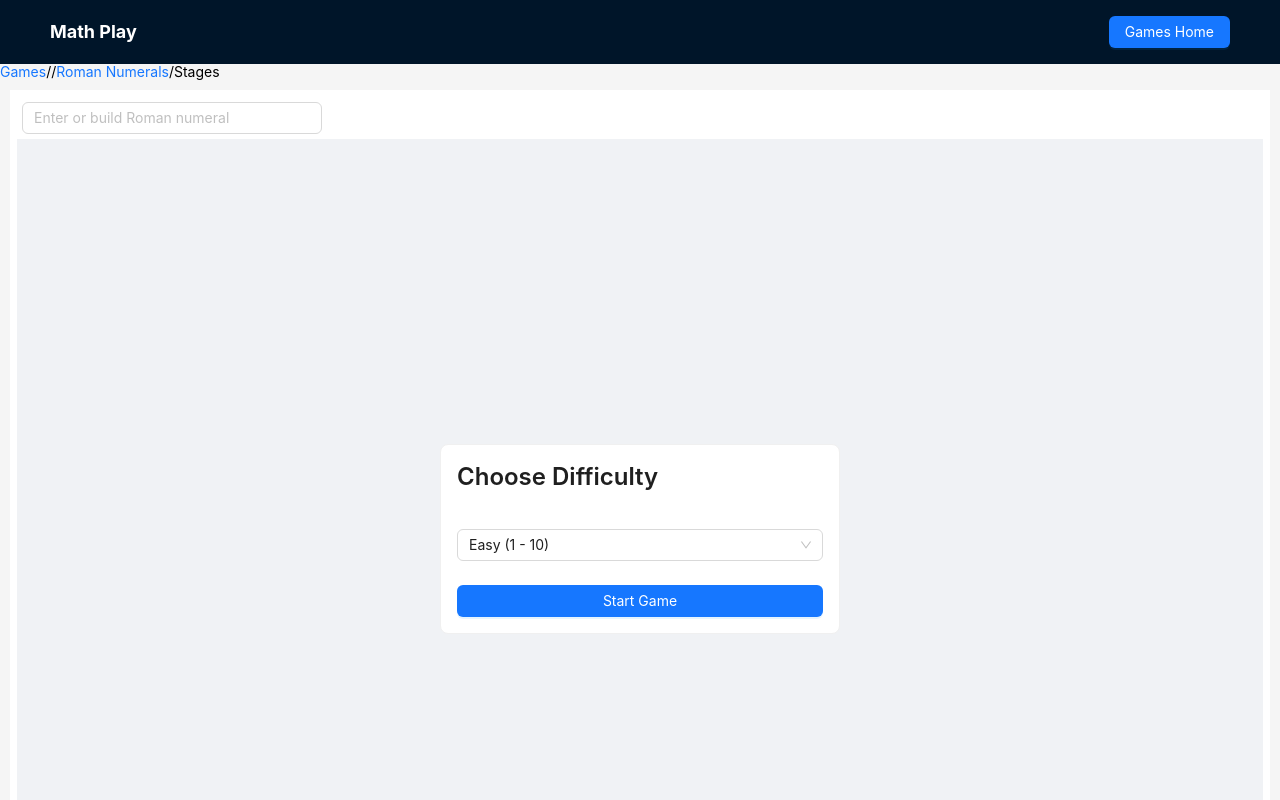
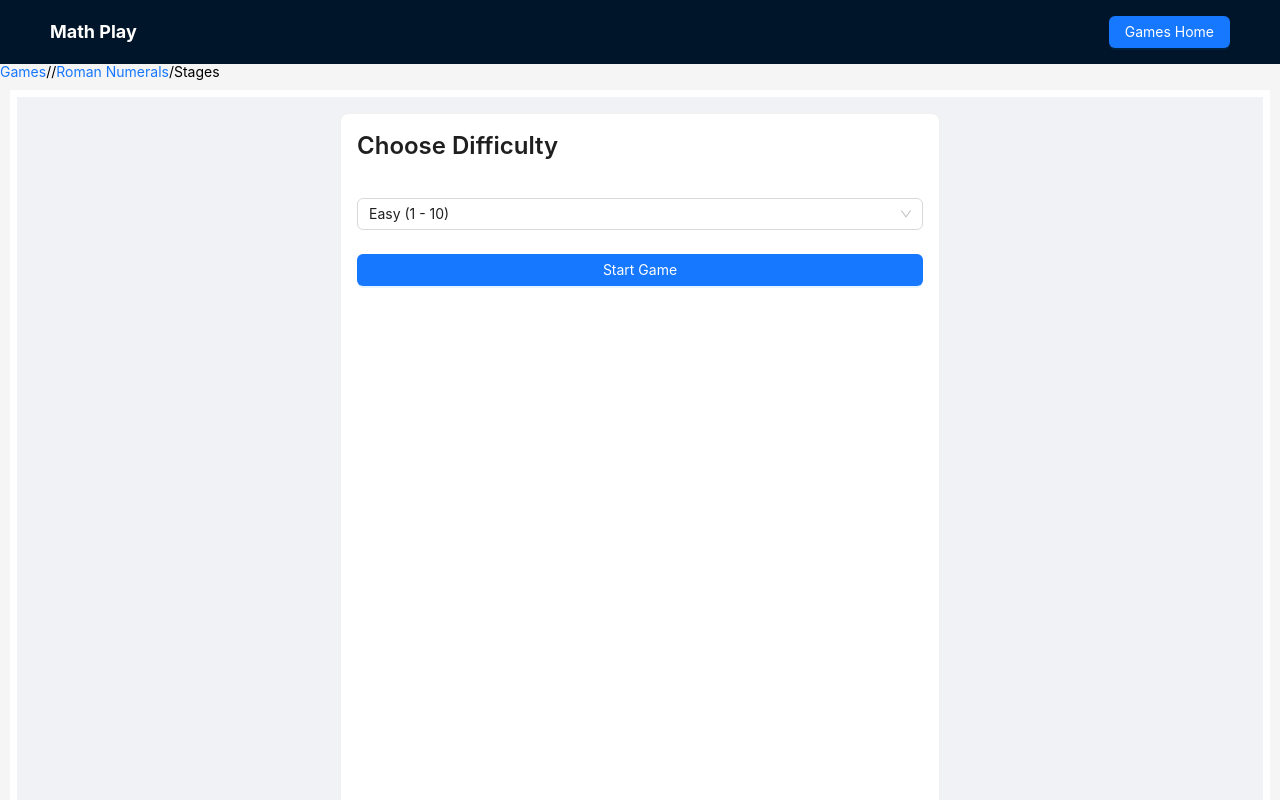
Before and after one commit to jasontatton/mathplay, a React (Create React App) app: page /romanNumerals/romanNumerals in a window 1280 px wide. Both pictures are taken after a click on the button "Stages". Shown: the top 800 px of the page. Built offline with nearby package versions, Linux system fonts and the light colour scheme.

Commit message:
a good start

```diff
--- a/src/games/romanNumerals/romanNumerals.tsx
+++ b/src/games/romanNumerals/romanNumerals.tsx
@@ -107,12 +107,12 @@ function App() {
                     minHeight: "100vh",
                     display: "flex",
                     justifyContent: "center",
-                    alignItems: "center",
+                    alignItems: "top",
                     padding: 16,
                     background: "#f0f2f5"
                 }}
             >
-                <Card style={{width: "100%", maxWidth: 400}} bodyStyle={{padding: 16}}>
+                <Card style={{width: "100%", maxWidth: 600}} bodyStyle={{padding: 16}}>
                     <Space direction="vertical" style={{width: "100%"}} size="large">
                         <Title level={3}>Choose Difficulty</Title>
                         <Select
@@ -139,7 +139,7 @@ function App() {
                 minHeight: "100vh",
                 display: "flex",
                 justifyContent: "center",
-                alignItems: "center",
+                alignItems: "top",
                 padding: 16,
                 background: "#f0f2f5"
             }}
@@ -189,6 +189,7 @@ function App() {
                             })}
                         </div>
 
+                        <div style={{minHeight: 140, paddingTop: 8}}>
                             {selected !== null && (
                                 <>
                                     {selected === currentQuestion.answer ? (
@@ -218,6 +219,7 @@ function App() {
                                     </Button>
                                 </>
                             )}
+                        </div>
                     </Space>
                 ) : (
                     <Space direction="vertical" style={{width: "100%"}} size="large">
@@ -247,7 +249,6 @@ export function Stages() {
 
     return (
         <div style={{padding: 5}}>
-            <Keypad/>
             <App/>
             <DecimalKeypad/>
         </div>
```
Lines whose indentation alone changed are shown as unchanged.
